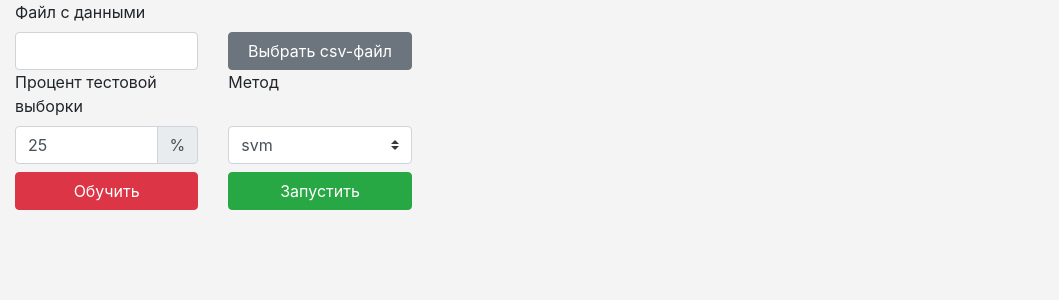
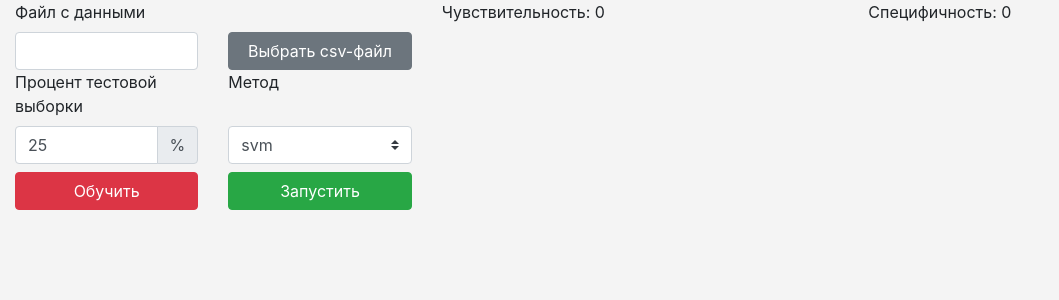
Before and after one commit to warete/vkr_program, a Flask app: page / in a window 1280 px wide. Shown: the top 300 px of the page, without its empty margins (0-1059 px from the left). Run offline with Flask 2, Linux system fonts and the light colour scheme; some libraries are stand-ins or nearby versions.

Commit message:
Подсчет чувствительности и специфичности

```diff
--- a/app.py
+++ b/app.py
@@ -78,9 +78,15 @@ def predict():
             accuracy = accuracy_score(VkrInstance.yTest, yPred)
             response['status'] = 'success'
             response['metrics'] = {
-                'accuracy': accuracy
+                'accuracy': accuracy,
+                'sensitivity': VkrInstance.calculate_sensitivity(yPred),
+                'specificity': VkrInstance.calculate_specificity(yPred),
             }
     return jsonify(response)
+
+@app.route('/test/')
+def test():
+    VkrInstance.calculate_sensitivity([])
 
 
 if __name__ == '__main__':
--- a/assets/js/components.js
+++ b/assets/js/components.js
@@ -66,22 +66,38 @@ var app = new Vue({
                 0: {
                     name: 'svm',
                     code: 'svm',
-                    canPredict: true
+                    canPredict: true,
+                    metrics: {
+                        sensitivity: 0,
+                        specificity: 0
+                    }
                 },
                 1: {
                     name: 'k-ближайших соседей',
                     code: 'knn',
-                    canPredict: true
+                    canPredict: true,
+                    metrics: {
+                        sensitivity: 0,
+                        specificity: 0
+                    }
                 },
                 2: {
                     name: 'Bagging meta-estimator + SVM',
                     code: 'bagging',
-                    canPredict: true
+                    canPredict: true,
+                    metrics: {
+                        sensitivity: 0,
+                        specificity: 0
+                    }
                 },
                 3: {
                     name: 'Stochastic Gradient Descent',
                     code: 'sgd',
-                    canPredict: true
+                    canPredict: true,
+                    metrics: {
+                        sensitivity: 0,
+                        specificity: 0
+                    }
                 }
             },
             selectedMethod: 0,
@@ -106,6 +122,14 @@ var app = new Vue({
                     paper_bgcolor: '#F4F4F4'
                 }
             }
+        }
+    },
+    computed: {
+        sensitivity: function () {
+            return typeof this.methods[this.selectedMethod].metrics.sensitivity != 'undefined' ? this.methods[this.selectedMethod].metrics.sensitivity : 0;
+        },
+        specificity: function () {
+            return typeof this.methods[this.selectedMethod].metrics.specificity != 'undefined' ? this.methods[this.selectedMethod].metrics.specificity : 0;
         }
     },
     created: function () {
@@ -161,6 +185,12 @@ var app = new Vue({
                     (res) => {
                         if (res.data.status == 'success') {
                             this.mainAccuracyData.data[0].values = [res.data.metrics.accuracy, 1 - res.data.metrics.accuracy];
+                            if (typeof res.data.metrics.sensitivity != undefined) {
+                                this.methods[this.selectedMethod].metrics['sensitivity'] = res.data.metrics.sensitivity;
+                            }
+                            if (typeof res.data.metrics.specificity != undefined) {
+                                this.methods[this.selectedMethod].metrics['specificity'] = res.data.metrics.specificity;
+                            }
                             this.showToast('Данные успешно получены', 'success');
                         } else if (res.data.status == 'warning') {
                             this.showToast(res.data.message, 'warning');
@@ -186,7 +216,7 @@ var app = new Vue({
                     title: 'Успешно',
                     variant: 'success'
                 }
-            }
+            };
             if (typeof types[type] != 'undefined') {
                 this.$bvToast.toast(message, {
                     title: types[type].title,
--- a/templates/index.html
+++ b/templates/index.html
@@ -20,6 +20,10 @@
                 <left-form :methods="methods"></left-form>
             </b-col>
             <b-col cols="8">
+                <b-row>
+                    <b-col cols="6">Чувствительность: {{ sensitivity }}</b-col>
+                    <b-col cols="6">Специфичность: {{ specificity }}</b-col>
+                </b-row>
                 <b-row>
                     <b-col cols="6">
                         <vue-plotly :data="mainAccuracyData.data" :layout="mainAccuracyData.layout" uid="mainAccuracyPie"/>
```
Also changed, not shown: vkr/__init__.py (+10 -0 lines).
